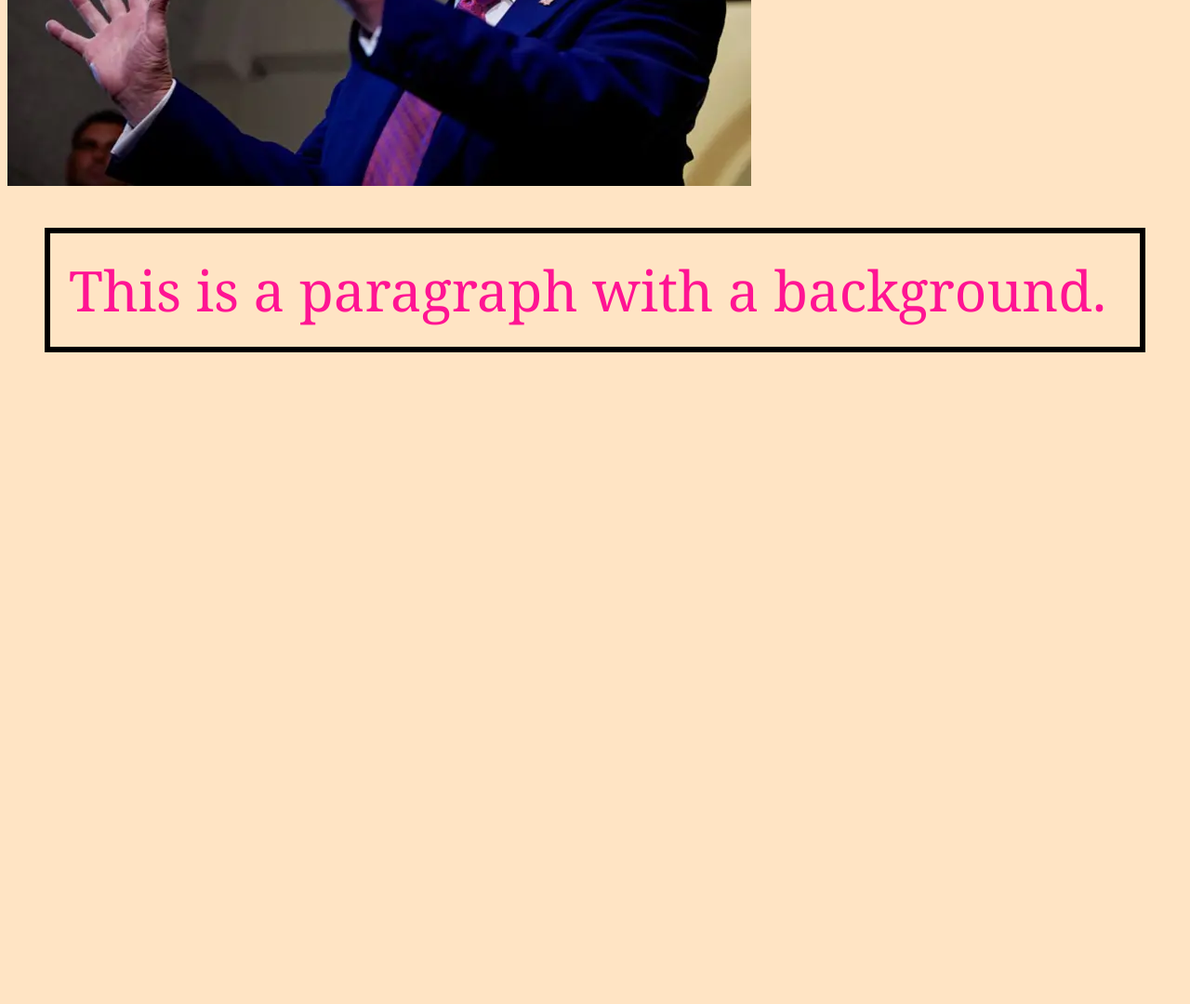
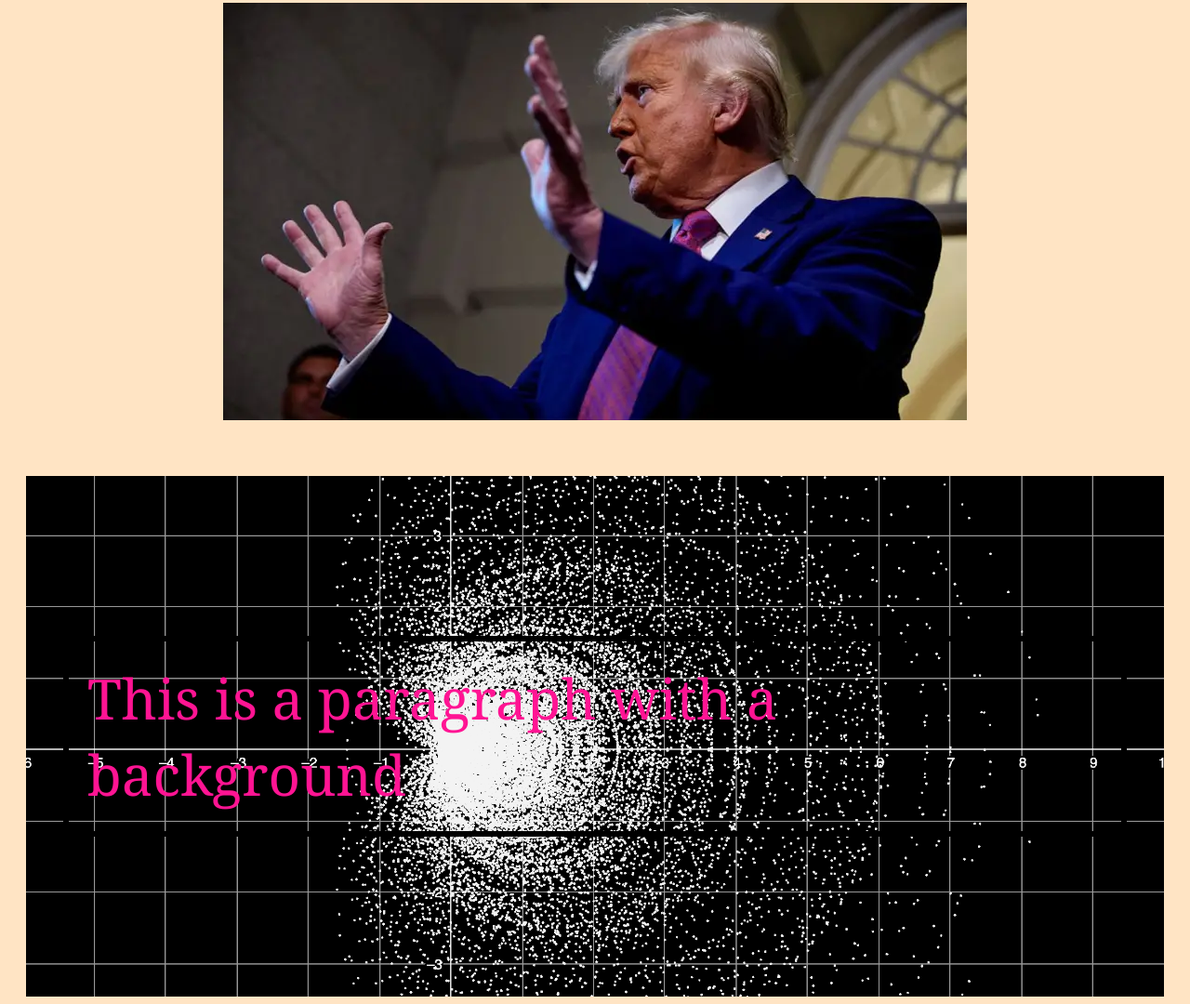
Before and after one commit to Eddy12597/Random, a plain HTML site: page index.html in a window 1280 px wide. Shown: the part 2322-3402 px from the top of the page at 93% size. Before the commit the page ends 2741 px from the top, so only its background shows below. Drawn offline with Linux system fonts and the light colour scheme.

Commit message:
fixed paragraph with background

```diff
--- a/index.css
+++ b/index.css
@@ -1,6 +1,10 @@
 body {
     font-family: Georgia, 'Times New Roman', Times, serif;
     background-color: bisque;
+    display: flex;
+    flex-direction: column;
+    align-items: center;
+    gap: 0;
 }
 
 h1 {
@@ -49,5 +53,26 @@ a:active {
 }
 
 #para-with-bg {
-    background-image: zeta.png;
+    background-image: url('/zeta.png');
+    background-repeat: no-repeat;
+    background-position: center center;
+    background-size: cover;
+
+    display: flex;
+    justify-content: center;
+    align-items: center;
+
+    margin-left: 20px;
+    margin-right: 20px;
+    margin-top: 7.5vh;
+    min-width: 40vw;
+    min-height: 70vh;
 }
+
+#para-in-bg {
+    display: flex;
+    flex-direction: row;
+    justify-content: center;
+    align-items: center;
+    /*border: 6px solid white;*/
+}
--- a/index.html
+++ b/index.html
@@ -23,9 +23,11 @@
                 <area shape = "rect" coords = "46,196,185,360" alt = "hand" href = "https://en.wikipedia.org/wiki/Hand" target = "_top">
                 <area shape = "circle" coords = "504,118,100" alt = "head" href = "https://en.wikipedia.org/wiki/Head" target = "_top">
             </map>
-            <p id="para-with-bg">
-                This is a paragraph with a background.
-            </p>
+            <div id="para-with-bg">
+                <div id="para-in-bg">
+                    <p>This is a paragraph with a background</p>
+                </div>
+            </div>
         </body>
     </head>
 </html>
```
